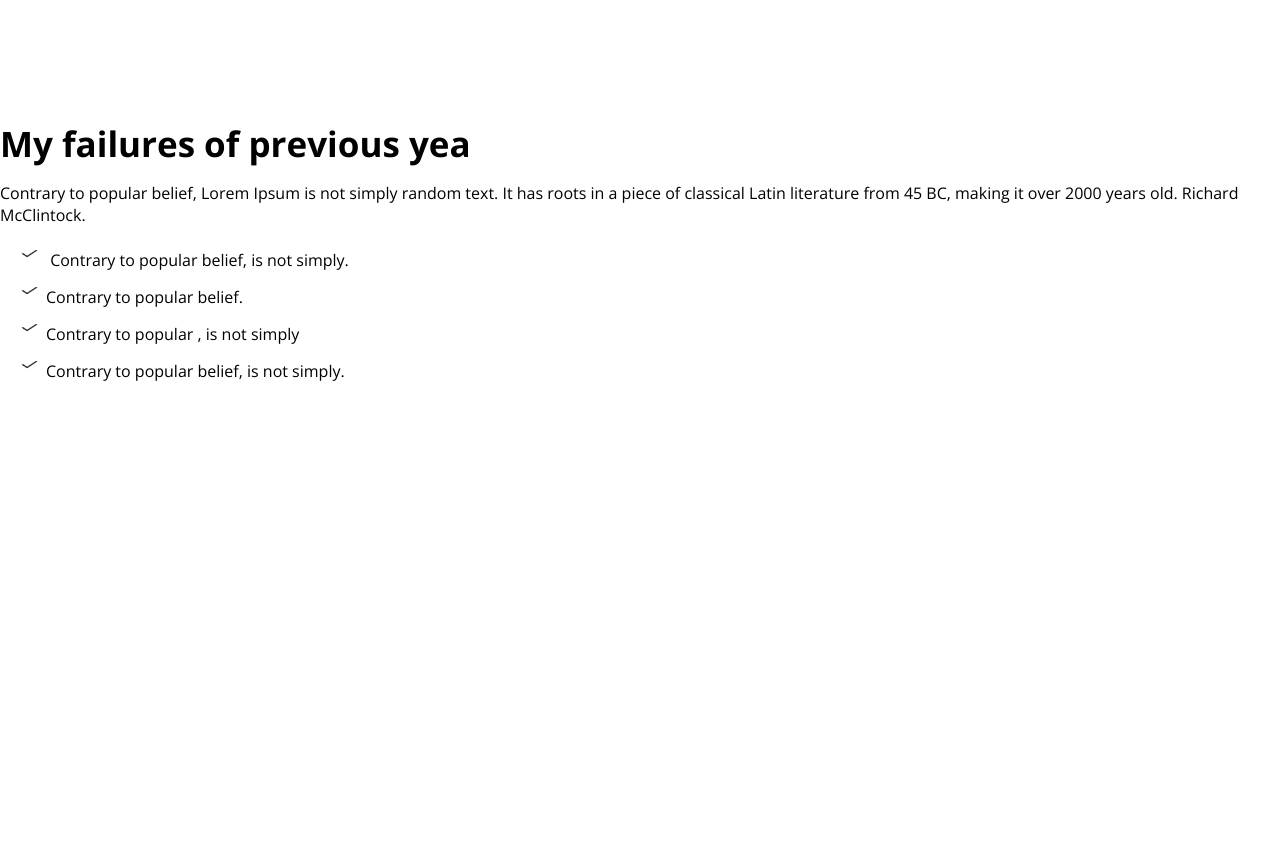
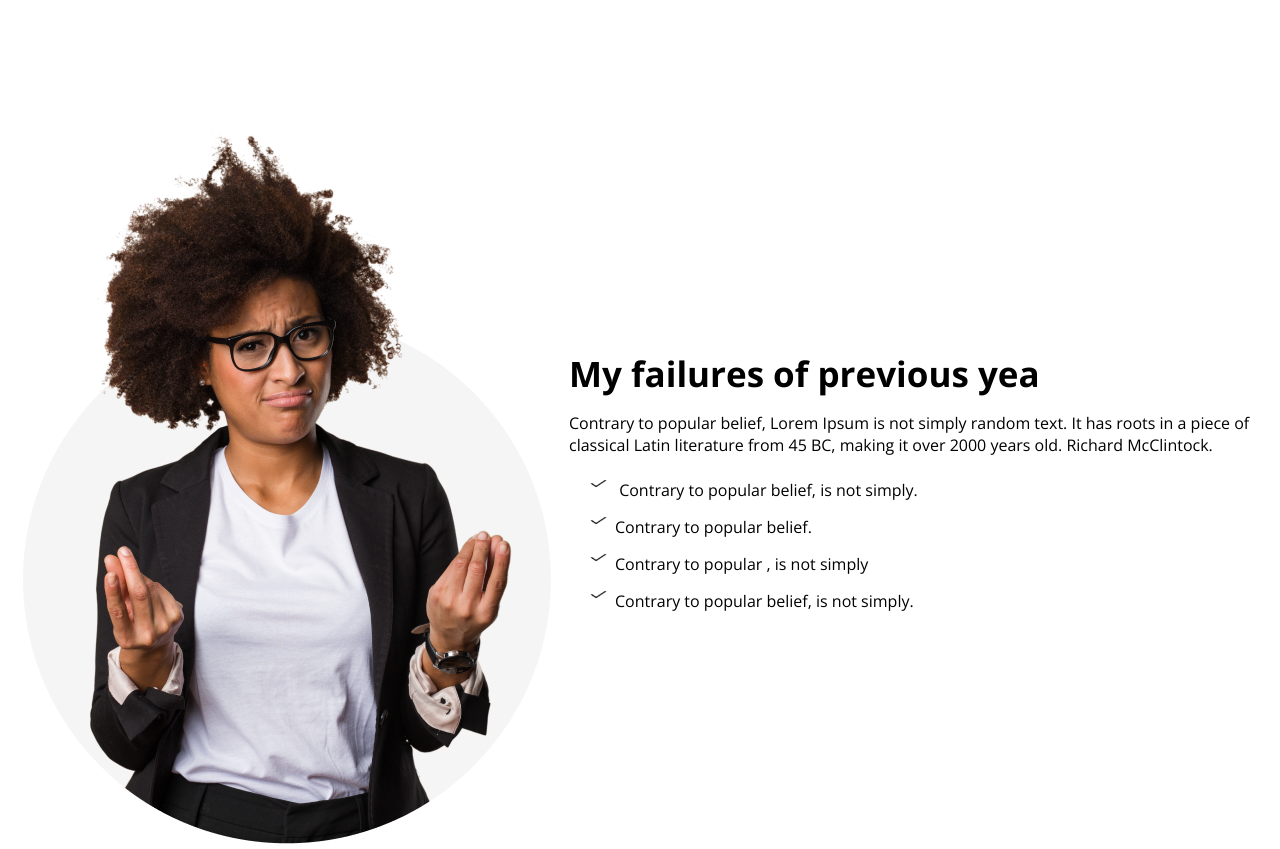
Before and after one commit to anupam-roy-swe/project-1, a plain HTML site: page index.html in a window 1280 px wide. Shown: the part 800-1649 px from the top of the page. Before the commit the page ends 1189 px from the top, so only its background shows below. Drawn offline with nearby package versions, Linux system fonts and the light colour scheme; the site is published under a folder, as on GitHub Pages, so addresses that start at the root find nothing.

```diff
--- a/index.html
+++ b/index.html
@@ -30,17 +30,17 @@
     <main class="main-section">
         <div class="container">
             <div class="img-container">
-                <img src="/images/person.png" alt="">
+                <img src="images/person.png" alt="">
             </div>
             <div class="dateils-container">
                 <h2 class="title">My failures of previous yea</h2>
                 <p>Contrary to popular belief, Lorem Ipsum is not simply random text. It has roots in a piece of classical Latin literature from 45 BC, making it over 2000 years old. Richard McClintock.</p>
                 <ul>
-                    <li><img src="./images/icons/done.png" alt="" class="img-icon"> Contrary to popular belief, is not simply.</li>
-                    <li><img src="./images/icons/done.png" alt=""class="img-icon">Contrary to popular belief.</li>
+                    <li><img src="images/icons/done.png" alt="" class="img-icon"> Contrary to popular belief, is not simply.</li>
+                    <li><img src="images/icons/done.png" alt=""class="img-icon">Contrary to popular belief.</li>
 
-                    <li><img src="./images/icons/done.png" alt=""class="img-icon">Contrary to popular , is not simply</li>
-                    <li><img src="./images/icons/done.png" alt=""class="img-icon">Contrary to popular belief, is not simply.</li>
+                    <li><img src="images/icons/done.png" alt=""class="img-icon">Contrary to popular , is not simply</li>
+                    <li><img src="images/icons/done.png" alt=""class="img-icon">Contrary to popular belief, is not simply.</li>
                 </ul>
             </div>
         </div>
--- a/style.css
+++ b/style.css
@@ -7,7 +7,7 @@ body{
 }
 /* header section css */
 .header-section{
-    background-image: url('/images/banner/banner2.png');
+    background-image: url('images/banner/banner2.png');
     background-size: cover;
     width: 100%;
     height: 100vh;
```
